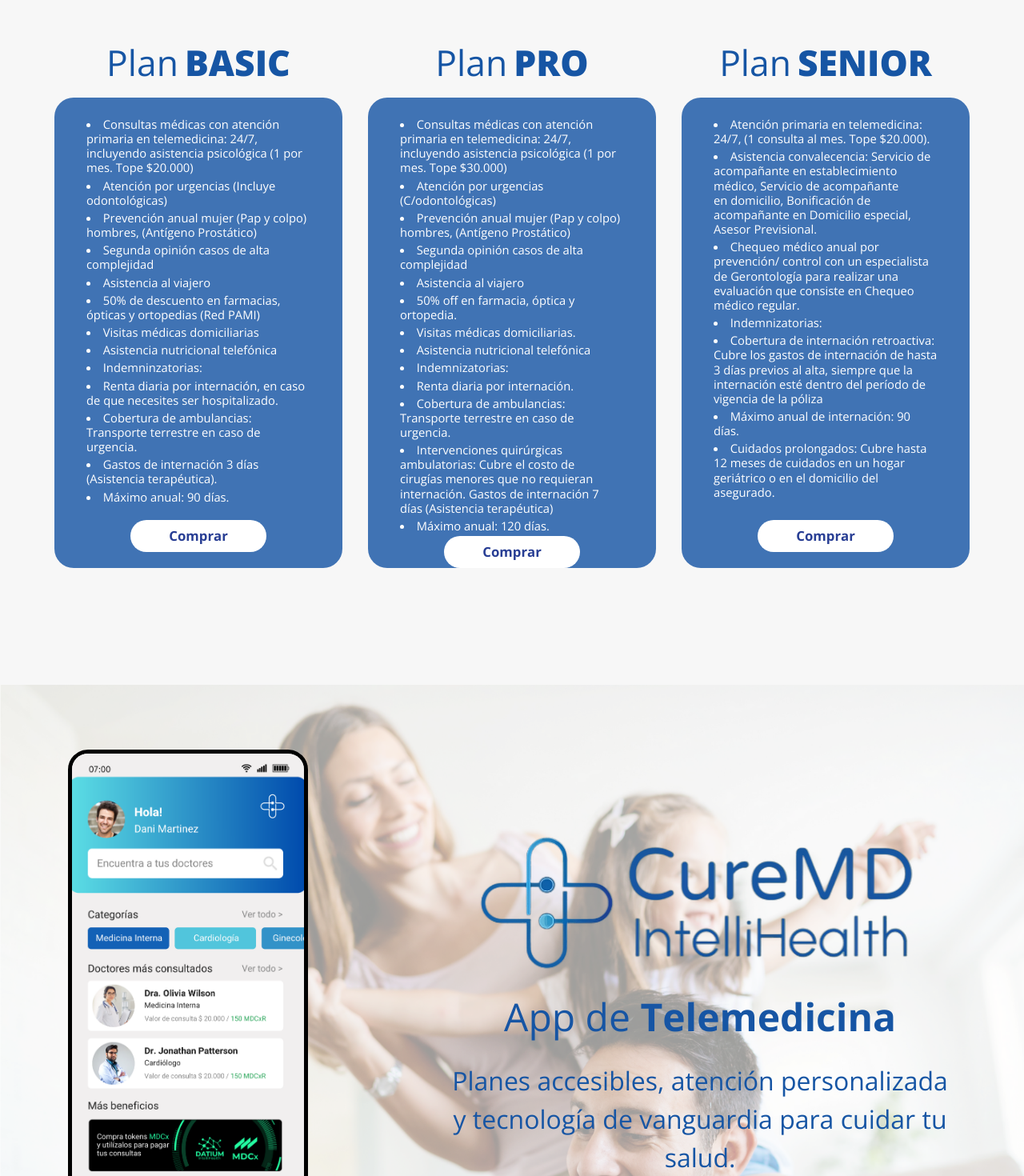
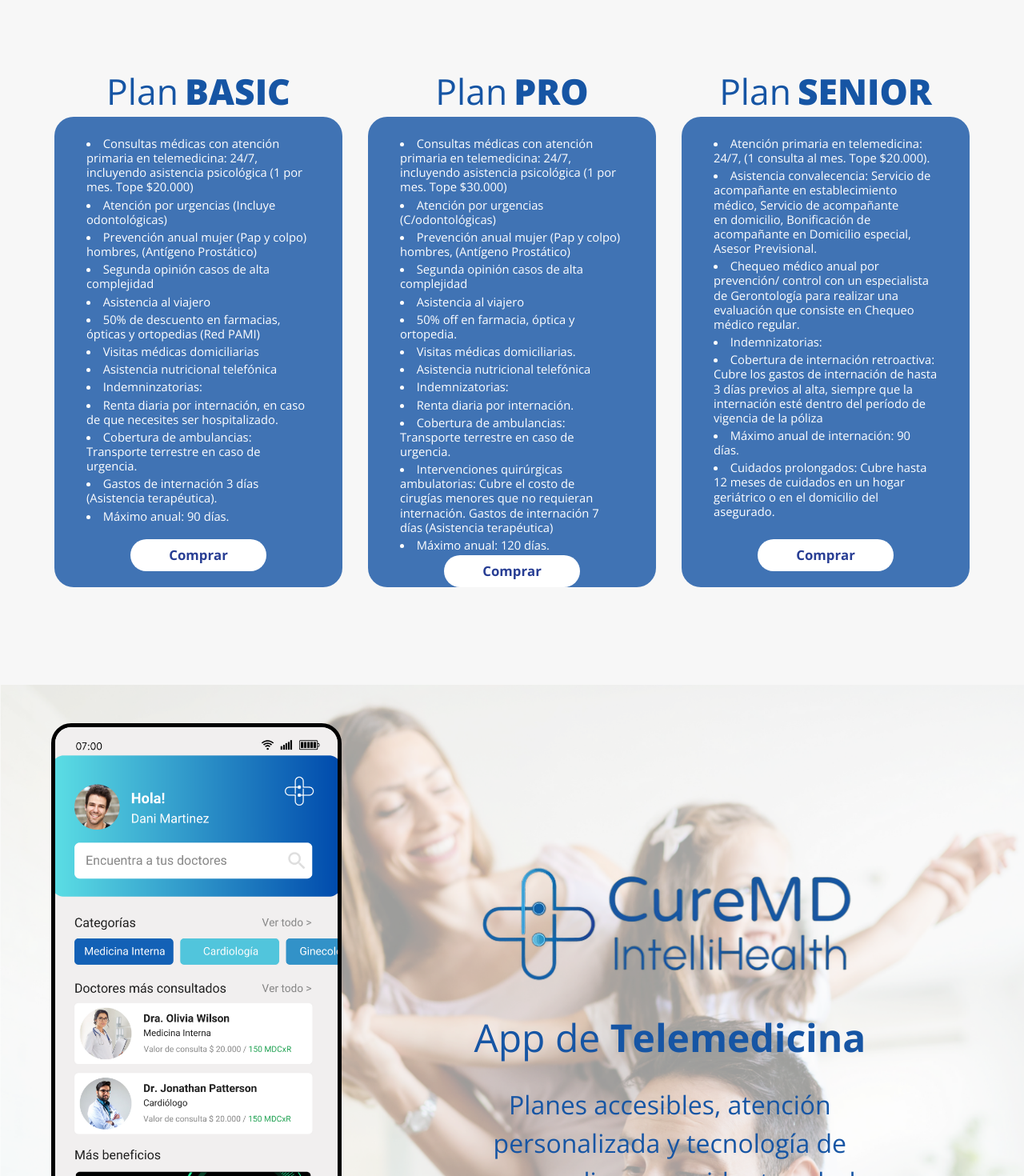
Before and after one commit to MoneyFi/CureMDplus, a React (Vite) app: page / in a window 1280 px wide. Shown: the part 840-2310 px from the top of the page at 80% size. Built offline with nearby package versions, Linux system fonts and the light colour scheme.

Commit message:
add: responsive-style

```diff
--- a/src/Components/Product/Product.jsx
+++ b/src/Components/Product/Product.jsx
@@ -3,11 +3,11 @@ import React from 'react'
 const Product = ({ product, index }) => {
     return (
         <>
-            <div className='font-sans text-[3.7em] flex gap-2 justify-center items-center text-secondary-blue'>
+            <div className='font-sans text-[3.7em] flex gap-2 justify-center items-center text-secondary-blue my-6'>
                 <p>{product.title.split(' ')[0]}</p>
                 <p className='font-extrabold'>{product.title.split(' ')[1]}</p>
             </div>
-            <article className='flex flex-col justify-between items-center py-5 px-10 w-[30em] h-[49em] bg-[#4073B4] text-white rounded-3xl my-9' key={index}>
+            <article className='flex flex-col justify-between items-center py-5 px-10 w-[30em] h-[49em] bg-[#4073B4] text-white rounded-3xl' key={index}>
                 <div>
                     <div style={{ lineHeight: '1.23em' }} className='text-[1.23em] text-pretty min-w-[100%] font-sans font-normal '>{product.text.split('_').map((l) => (
                         <li className='my-1'>{l}</li>
--- a/src/Components/Product/Products.jsx
+++ b/src/Components/Product/Products.jsx
@@ -17,7 +17,7 @@ const Products = () => {
         },
     ]
     return (
-        <div className='max-w-[100vw] h-[100vh] relative p-2 flex justify-center items-center gap-8 flex-wrap text-xs font-sans my-12'>
+        <div className='w-[100vw]:full min-h-[100vh] flex justify-center items-center gap-8 flex-wrap text-xs font-sans my-12 md:px-8'>
             {products.map((product, index) => (
                 <div className='flex flex-col flex-wrap justify-center items-center'>
                     <Product key={index} product={product} />
--- a/src/Components/Publicity/Publicity.jsx
+++ b/src/Components/Publicity/Publicity.jsx
@@ -4,14 +4,14 @@ import app from '../../assets/icons/cureMDmobile.png'
 
 const Publicity = () => {
   return (
-    <div id='landing' className='w-[100vw] h-[100vh] flex justify-around items-center flex-wrap'>
-      <div>
-       <img src={mobile} alt="" width={300} id='mobile' />
+    <div id='landing' className='w-full min-h-[100vh] flex justify-center items-center flex-wrap p-[3em]'>
+      <div className='w-[100%] md:w-1/2 lg:w-1/3 px-4'>
+        <img src={mobile} alt="" className='w-full md:max-w-xs lg:max-w-sm mx-auto mb-8 md:mb-0' id='mobile' />
       </div>
-      <div className='flex flex-col gap-5 justify-center items-center'>
-        <img src={app} alt="Hola" width={600} />
-        <h2 className='text-secondary-blue text-[3em] font-sans font-light'>App de <b className='font-bold'>Telemedicina</b></h2>
-        <p className='text-secondary-blue font-sans font-light text-[2em] w-[20em] text-center'>Planes accesibles, atención personalizada y tecnología de vanguardia para cuidar tu salud.</p>
+      <div className='w-full md:w-1/2 lg:w-2/3 px-4 flex flex-col justify-center items-center'>
+        <img src={app} alt="Hola" className='w-full md:max-w-md lg:max-w-lg mx-auto mb-8' />
+        <h2 className='text-secondary-blue text-[3em] font-sans font-light mb-4 md:mb-6 text-center'>App de <b className='font-bold'>Telemedicina</b></h2>
+        <p className='text-secondary-blue font-sans font-light text-[1.5em] md:text-[2em] w-full md:max-w-lg text-center'>Planes accesibles, atención personalizada y tecnología de vanguardia para cuidar tu salud.</p>
       </div>
     </div>
   )
```
